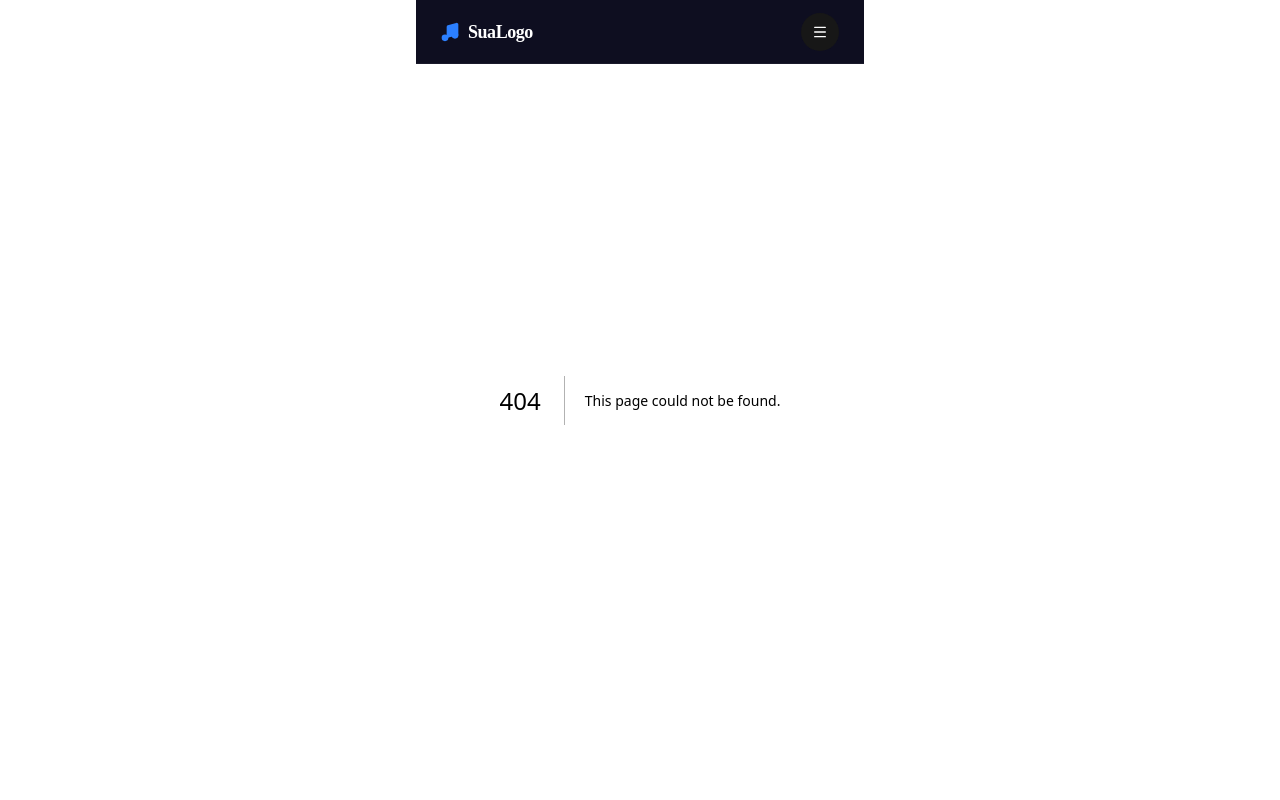
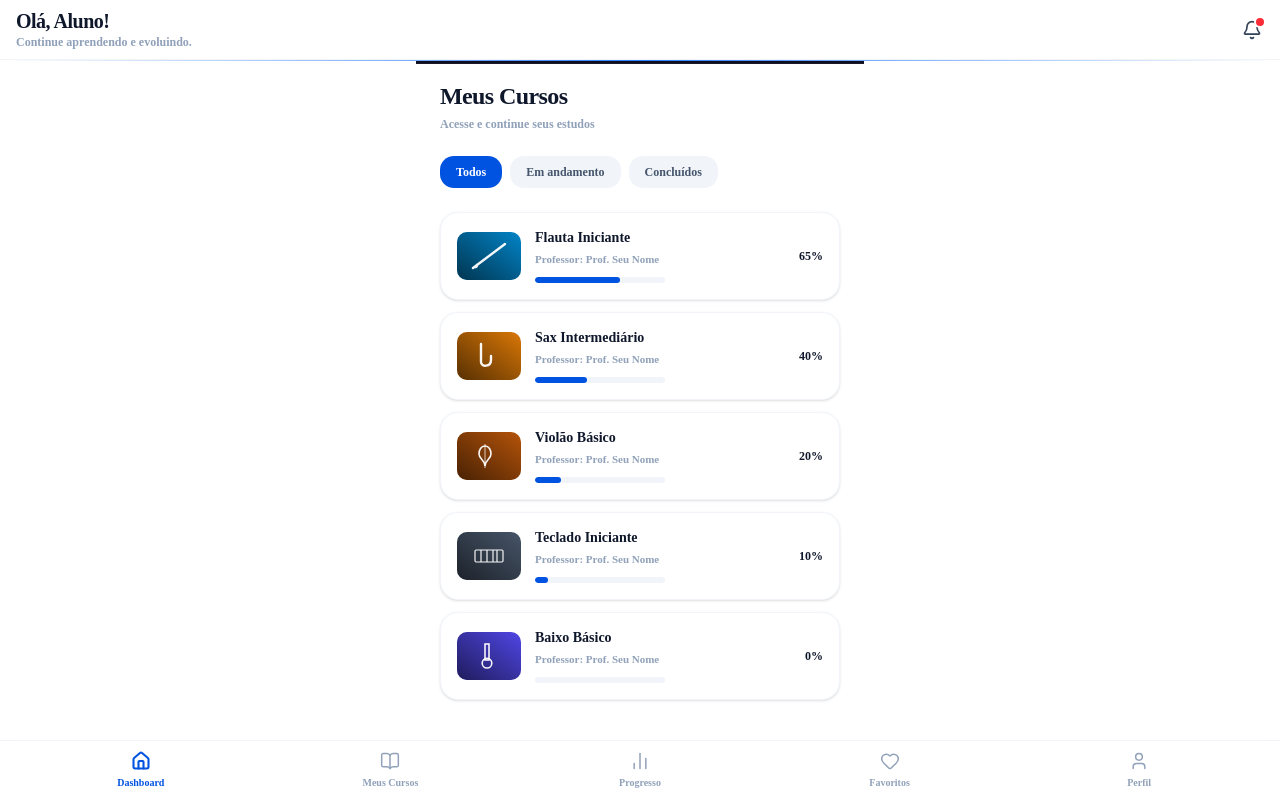
Before and after one commit to dev-brunosantos/MB-Site-Front, a Next.js app: page /aluno/meus-cursos in a window 1280 px wide. Before the commit this address had no page. Built offline with nearby package versions, Linux system fonts and the light colour scheme.

Commit message:
Criando a tela de MEUS CURSOS

```diff
--- /dev/null
+++ b/src/app/aluno/meus-cursos/page.tsx
@@ -0,0 +1,175 @@
+"use client"
+
+import { MenuAluno } from "@/src/components/menu/MenuAluno";
+import { Separador } from "@/src/components/Separador";
+import { CardResumoComponent } from "../dashboard/CardResumo";
+import { CardResumoConst } from "@/src/utils/CardResumoConst";
+import { useState } from "react";
+import { listaCursos } from "@/src/utils/ListaCursoConst";
+
+const CapaCursoSvg = ({ instrumento }: { instrumento: string }) => {
+    const cores: Record<string, string> = {
+        flauta: "#0284c7",
+        sax: "#d97706",
+        violao: "#b45309",
+        teclado: "#475569",
+        baixo: "#4f46e5"
+    }
+    const corBg = cores[instrumento] || "#0f172a"
+
+    return (
+        <div className="w-16 h-12 rounded-lg overflow-hidden flex items-center justify-center relative flex-shrink-0" style={{ backgroundColor: corBg }}>
+            <div className="absolute inset-0 bg-gradient-to-tr from-black/60 to-transparent z-10" />
+            <svg viewBox="0 0 100 80" className="w-10 h-10 text-white/95 relative z-20">
+                {instrumento === "flauta" && (
+                    <path d="M10,70 L90,10 M15,67 C17,69 21,65 19,63 Z" stroke="currentColor" strokeWidth="6" strokeLinecap="round" />
+                )}
+                {instrumento === "sax" && (
+                    <path d="M30,10 L30,55 C30,68 55,68 55,50 L55,40" fill="none" stroke="currentColor" strokeWidth="6" strokeLinecap="round" />
+                )}
+                {instrumento === "violao" && (
+                    <g>
+                        <path d="M40,15 C30,15 25,25 25,35 C25,48 40,50 40,65 C40,50 55,48 55,35 C55,25 50,15 40,15 Z" fill="none" stroke="currentColor" strokeWidth="4" />
+                        <line x1="40" y1="10" x2="40" y2="70" stroke="currentColor" strokeWidth="2" />
+                    </g>
+                )}
+                {instrumento === "teclado" && (
+                    <g stroke="currentColor" strokeWidth="3">
+                        <rect x="15" y="25" width="70" height="30" rx="3" fill="none" />
+                        <line x1="30" y1="25" x2="30" y2="55" />
+                        <line x1="45" y1="25" x2="45" y2="55" />
+                        <line x1="60" y1="25" x2="60" y2="55" />
+                        <line x1="70" y1="25" x2="70" y2="55" />
+                    </g>
+                )}
+                {instrumento === "baixo" && (
+                    <g>
+                        <rect x="40" y="10" width="10" height="40" fill="none" stroke="currentColor" strokeWidth="4" />
+                        <circle cx="45" cy="58" r="12" fill="none" stroke="currentColor" strokeWidth="4" />
+                    </g>
+                )}
+            </svg>
+        </div>
+    )
+}
+
+export default function MeusCursos() {
+
+    const [abaAtiva, setAbaAtiva] = useState<"dashboard" | "cursos" | "progresso" | "favoritos" | "perfil">("dashboard")
+    const [cursoSelecionadoId, setCursoSelecionadoId] = useState<string | null>(null)
+
+    const [filtroCurso, setFiltroCurso] = useState<"todos" | "andamento" | "concluidos">("todos")
+
+    const cursosFiltrados = listaCursos.filter(curso => {
+        if (filtroCurso === "concluidos") return curso.progresso === 100
+        if (filtroCurso === "andamento") return curso.progresso > 0 && curso.progresso < 100
+        return true // todos
+    })
+
+    // Atalho para abrir um curso diretamente
+    const abrirCurso = (id: string) => {
+        setCursoSelecionadoId(id)
+    }
+
+
+
+    return (
+        <div className="w-full min-h-screen bg-white text-slate-100 font-sans selection:bg-blue-600 overflow-x-hidden">
+
+            <MenuAluno />
+
+            <main className="w-full max-w-md mx-auto pt-20 pb-16 px-6 relative z-10 flex flex-col gap-16">
+
+                <div className="flex flex-col gap-6 animate-in fade-in duration-200">
+
+                    {/* Cabeçalho */}
+                    <div className="flex flex-col gap-1">
+                        <h1 className="text-2xl font-extrabold text-slate-900 tracking-tight">
+                            Meus Cursos
+                        </h1>
+                        <span className="text-xs font-semibold text-slate-400">
+                            Acesse e continue seus estudos
+                        </span>
+                    </div>
+
+                    {/* Filtros por Categoria/Status (Conforme o mockup 6) */}
+                    <div className="flex gap-2">
+                        <button
+                            onClick={() => setFiltroCurso("todos")}
+                            className={`px-4 py-2 rounded-xl text-xs font-bold transition-all ${filtroCurso === "todos"
+                                ? "bg-[#0052e0] text-white"
+                                : "bg-slate-100 text-slate-600 hover:bg-slate-200"
+                                }`}
+                        >
+                            Todos
+                        </button>
+                        <button
+                            onClick={() => setFiltroCurso("andamento")}
+                            className={`px-4 py-2 rounded-xl text-xs font-bold transition-all ${filtroCurso === "andamento"
+                                ? "bg-[#0052e0] text-white"
+                                : "bg-slate-100 text-slate-600 hover:bg-slate-200"
+                                }`}
+                        >
+                            Em andamento
+                        </button>
+                        <button
+                            onClick={() => setFiltroCurso("concluidos")}
+                            className={`px-4 py-2 rounded-xl text-xs font-bold transition-all ${filtroCurso === "concluidos"
+                                ? "bg-[#0052e0] text-white"
+                                : "bg-slate-100 text-slate-600 hover:bg-slate-200"
+                                }`}
+                        >
+                            Concluídos
+                        </button>
+                    </div>
+
+                    {/* Listagem Geral dos Cursos Filtrados */}
+                    <div className="flex flex-col gap-3">
+                        {cursosFiltrados.length > 0 ? (
+                            cursosFiltrados.map((curso) => (
+                                <div
+                                    key={curso.id}
+                                    onClick={() => abrirCurso(curso.id)}
+                                    className="flex items-center justify-between p-4 bg-white border border-slate-100 rounded-2xl shadow-sm hover:border-slate-200 transition-all cursor-pointer active:scale-[0.99]"
+                                >
+                                    <div className="flex items-center gap-3.5 flex-grow">
+                                        <CapaCursoSvg instrumento={curso.imagemId} />
+
+                                        <div className="flex flex-col gap-1 flex-grow pr-4">
+                                            <span className="text-sm font-bold text-slate-900 leading-tight">
+                                                {curso.tituloCompleto}
+                                            </span>
+                                            <span className="text-[11px] text-slate-400 font-semibold">
+                                                Professor: {curso.professor}
+                                            </span>
+                                            {/* Barra de Progresso Fiel ao Mockup 6 */}
+                                            <div className="w-full max-w-[130px] h-1.5 bg-slate-100 rounded-full overflow-hidden mt-1.5">
+                                                <div
+                                                    className="h-full bg-[#0052e0] rounded-full"
+                                                    style={{ width: `${curso.progresso}%` }}
+                                                />
+                                            </div>
+                                        </div>
+                                    </div>
+
+                                    <div className="flex flex-col items-end gap-1.5 flex-shrink-0">
+                                        <span className="text-xs font-extrabold text-slate-900 tabular-nums">
+                                            {curso.progresso}%
+                                        </span>
+                                    </div>
+                                </div>
+                            ))
+                        ) : (
+                            <div className="text-center py-12 text-slate-400 text-sm">
+                                Nenhum curso encontrado nesta categoria.
+                            </div>
+                        )}
+                    </div>
+
+                </div>
+
+            </main >
+
+        </div >
+    )
+}
```
